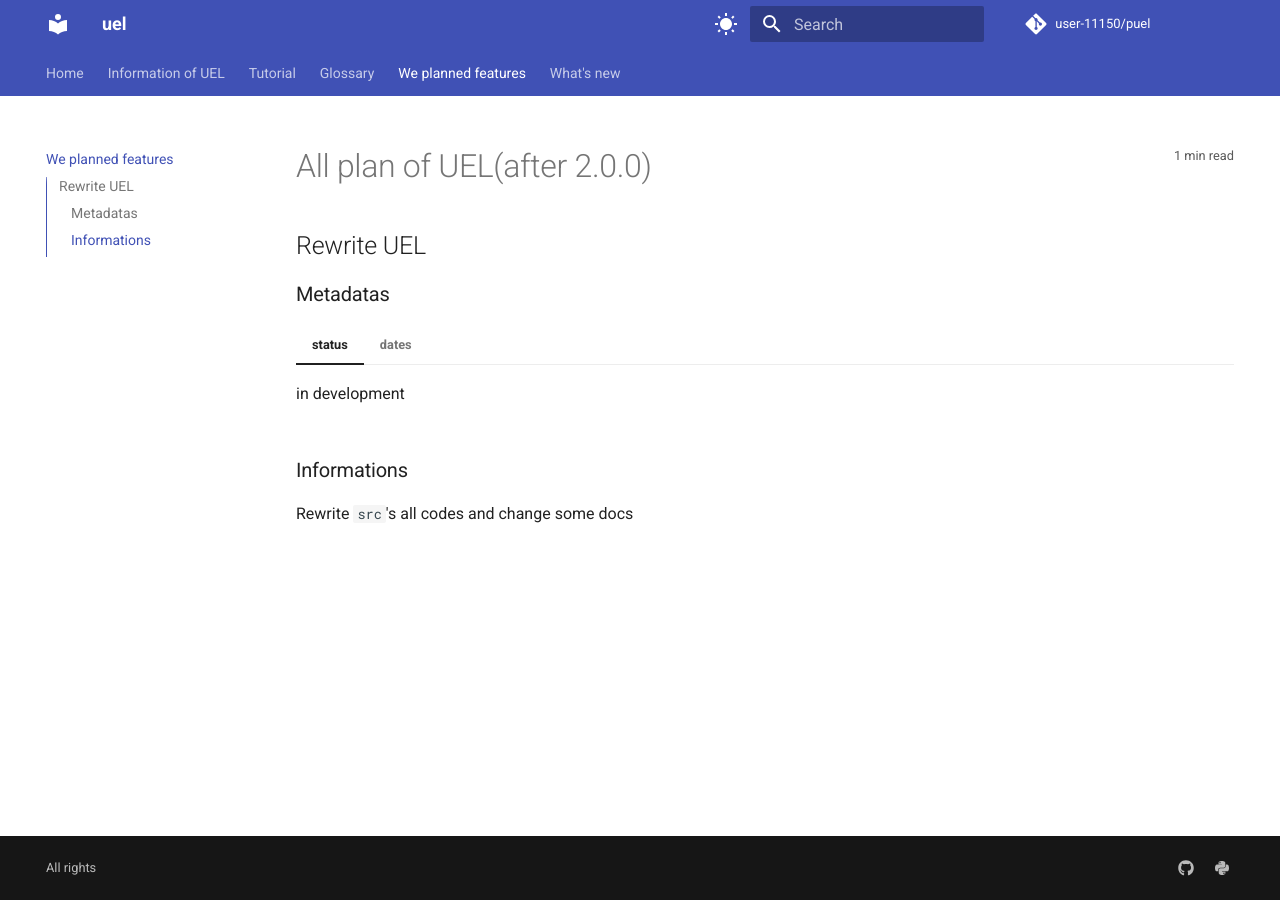
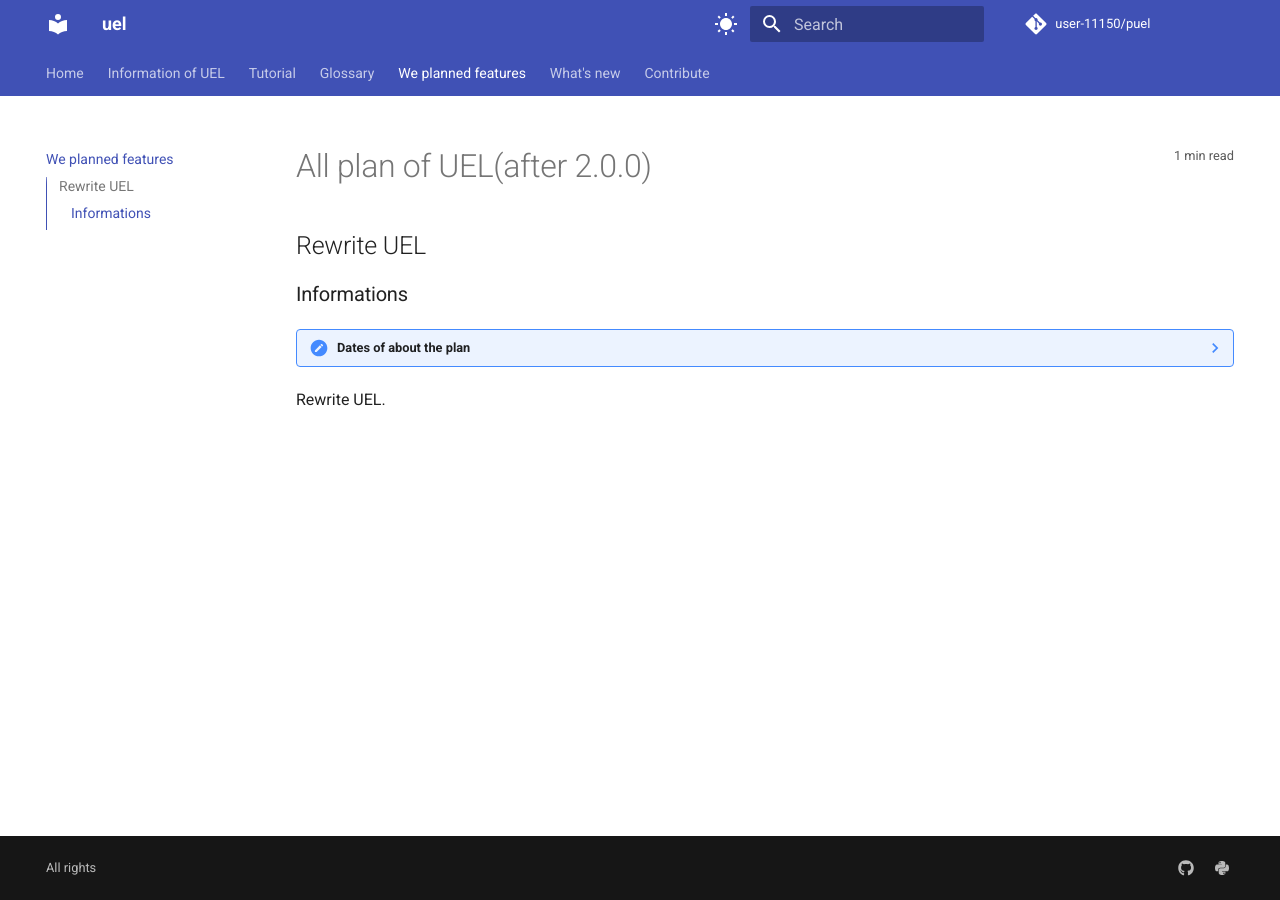
Before and after one commit to user-11150/puel, an MkDocs documentation site: the page built from docs/plans.md, in a window 1280 px wide. Built offline with MkDocs 1.6.1 and Material for MkDocs 9.7.7, drawn with Linux system fonts in a browser that asks for light colours; comment, search, counter and statistics services are not loaded.

Commit message:
feat: auto release

```diff
--- /dev/null
+++ b/docs/_custom_dir/templates/home.html
@@ -0,0 +1,38 @@
+{% extends "base.html" %}
+
+{% block extrahead %}
+<style>
+  * {
+    filter: drop-shadow(0px 0px 4px)
+            drop-shadow(0px 0px 4px)
+            drop-shadow(0px 0px 4px)
+            drop-shadow(0px 0px 4px)
+            drop-shadow(0px 0px 4px)
+            drop-shadow(0px 0px 4px)
+            drop-shadow(0px 0px 4px)
+            drop-shadow(0px 0px 4px)
+            drop-shadow(0px 0px 4px)
+            drop-shadow(0px 0px 4px)
+            drop-shadow(0px 0px 4px)
+            drop-shadow(0px 0px 4px)
+            drop-shadow(0px 0px 4px)
+            drop-shadow(0px 0px 4px)
+            drop-shadow(0px 0px 4px)
+            drop-shadow(0px 0px 4px);
+    text-shadow: 0px 0px 4px,
+                 0px 0px 4px,
+                 0px 0px 4px,
+                 0px 0px 4px,
+                 0px 0px 4px,
+                 0px 0px 4px,
+                 0px 0px 4px,
+                 0px 0px 4px,
+                 0px 0px 4px,
+                 0px 0px 4px,
+                 0px 0px 4px,
+                 0px 0px 4px,
+                 0px 0px 4px,
+                 0px 0px 4px
+  }
+</style>
+{% endblock %}
--- a/docs/plans.md
+++ b/docs/plans.md
@@ -2,13 +2,11 @@
 # All plan of UEL(after 2.0.0)
 
 ## Rewrite UEL {#by-index-1}
+### Informations
+??? note "Dates of about the plan"
+    - This plan is in progress
+    - This plan planned on July 11.
+    - This plan to started dev on July 12
+    - This plan finished on :fontawesome-solid-question:
 
-### Metadatas
-=== "status"
-    in development
-=== "dates"
-    |planned      |started      |finished     |
-    |-------------|-------------|-------------|
-    |July 11, 2024|July 12, 2024|It's not finished|
-### Informations
-Rewrite `src`'s all codes and change some docs
+Rewrite UEL.
--- a/mkdocs.yml
+++ b/mkdocs.yml
@@ -45,13 +45,14 @@ nav:
   - Glossary: "glossary.md"
   - We planned features: "plans.md"
   - "What's new": "whatsnew.md"
+  - Contribute: "contribute.md"
 
 hooks:
-  - docs/custom_dir/hook.py
+  - docs/_hooks/hook.py
 
 theme:
   name: "material"
-  custom_dir: docs/custom_dir
+  custom_dir: docs/_custom_dir
   palette:
     - scheme: 'default'
       media: '(prefers-color-scheme: light)'
@@ -71,6 +72,7 @@ theme:
     - navigation.sections
     - toc.follow
     - toc.integrate
+    - navigation.top
 copyright: All rights
 
 plugins:
```
Also changed, not shown: docs/index.md (+4 -0 lines), docs/_custom_dir/main.html (renamed from docs/custom_dir/main.html), docs/_custom_dir/partials/content.html (renamed from docs/custom_dir/partials/content.html), docs/_custom_dir/partials/copyright.html (renamed from docs/custom_dir/partials/copyright.html), docs/_hooks/hook.py (renamed from docs/custom_dir/hook.py), docs/contribute.md (added), 1 other file.
